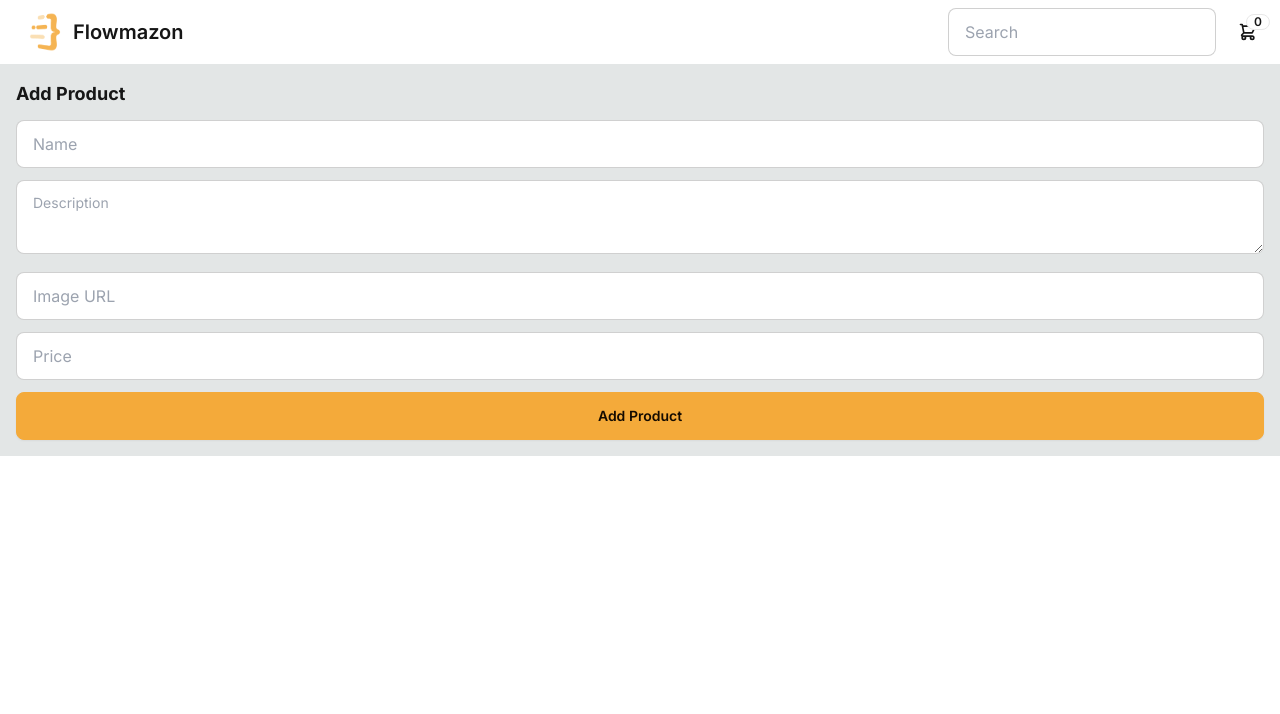
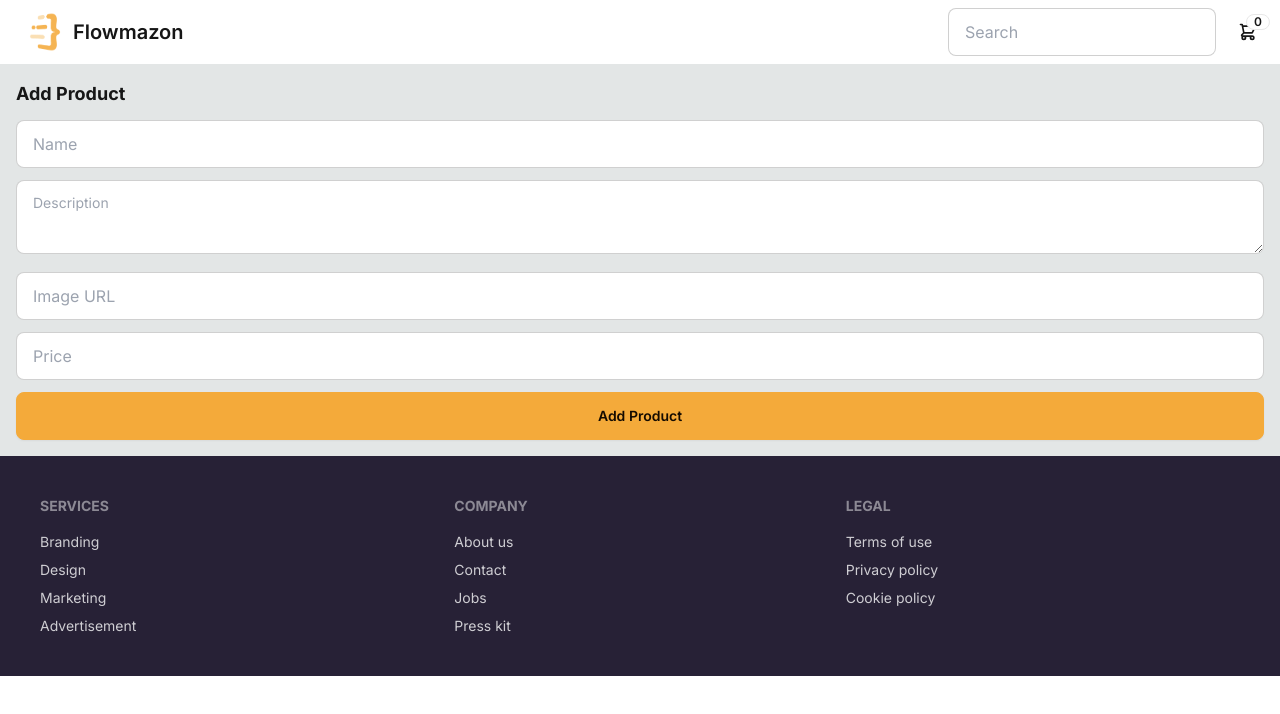
Before and after one commit to Alca0004/nextjs-ecommerce, a Next.js app: page /add-product in a window 1280 px wide. Shown: the top 714 px of the page. Built offline with nearby package versions, Linux system fonts and the light colour scheme; no server answers.

Commit message:
Footer completed

```diff
--- /dev/null
+++ b/src/app/Footer.tsx
@@ -0,0 +1,28 @@
+export default function Footer() {
+    return (
+      <footer className="bg-neutral p-10 text-neutral-content">
+        <div className="footer m-auto max-w-7xl">
+          <div>
+            <span className="footer-title">Services</span>
+            <a className="link-hover link">Branding</a>
+            <a className="link-hover link">Design</a>
+            <a className="link-hover link">Marketing</a>
+            <a className="link-hover link">Advertisement</a>
+          </div>
+          <div>
+            <span className="footer-title">Company</span>
+            <a className="link-hover link">About us</a>
+            <a className="link-hover link">Contact</a>
+            <a className="link-hover link">Jobs</a>
+            <a className="link-hover link">Press kit</a>
+          </div>
+          <div>
+            <span className="footer-title">Legal</span>
+            <a className="link-hover link">Terms of use</a>
+            <a className="link-hover link">Privacy policy</a>
+            <a className="link-hover link">Cookie policy</a>
+          </div>
+        </div>
+      </footer>
+    );
+  }
--- a/src/app/layout.tsx
+++ b/src/app/layout.tsx
@@ -2,6 +2,7 @@
 import { Inter } from 'next/font/google'
 import './globals.css'
 import Navbar from './Navbar/Navbar'
+import Footer from './Footer'
 
 const inter = Inter({ subsets: ['latin'] })
 
@@ -22,6 +23,7 @@
         <main className='p-4 max-w-7xl m-auto min-w-[300px]'>
           {children}
         </main>
+        <Footer />
       </body>
     </html>
   )
```
